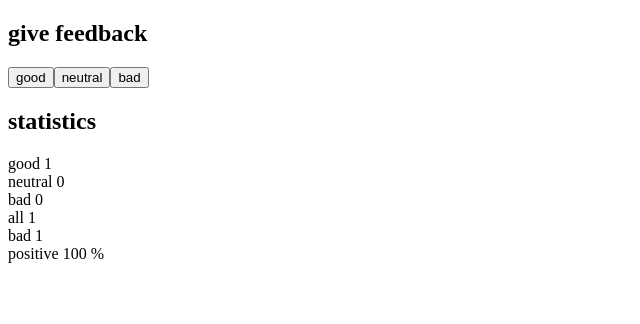
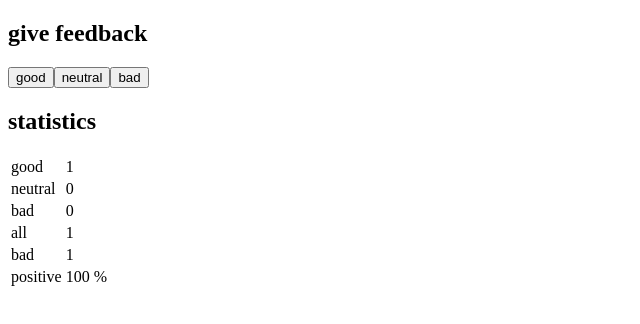
Before and after one commit to pattyolowry/fullstackopen, a React (Vite) app in the folder part1/unicafe/: page / in a window 1280 px wide. Both pictures are taken after a click on the button "good". Shown: the top 324 px of the page, without its empty margins (0-640 px from the left). Built offline with nearby package versions, Linux system fonts and the light colour scheme.

Commit message:
exercise 1.11

```diff
--- a/part1/unicafe/src/App.jsx
+++ b/part1/unicafe/src/App.jsx
@@ -8,9 +8,10 @@
 
 const StatisticsLine = ({text, value}) => {
   return (
-    <>
-      {text} {value}<br/>
-    </>
+    <tr>
+      <td>{text}</td>
+      <td>{value}</td>
+    </tr>
   )
 }
 
@@ -28,12 +29,16 @@
   return (
     <div>
       <h2>statistics</h2>
+      <table>
+        <tbody>
         <StatisticsLine text="good" value={good} />
         <StatisticsLine text="neutral" value={neutral} />
         <StatisticsLine text="bad" value={bad} />
         <StatisticsLine text="all" value={total} />
         <StatisticsLine text="bad" value={(good - bad) / total} />
         <StatisticsLine text="positive" value={(good / total * 100) + ' %'} />
+        </tbody>
+      </table>
     </div>
   )
 }
```
Lines whose indentation alone changed are shown as unchanged.
